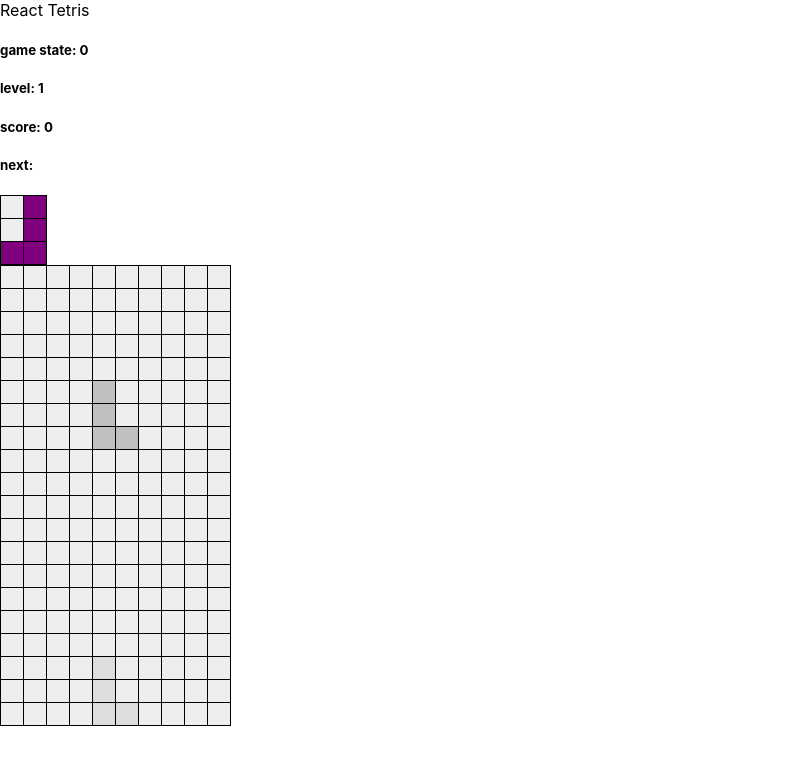
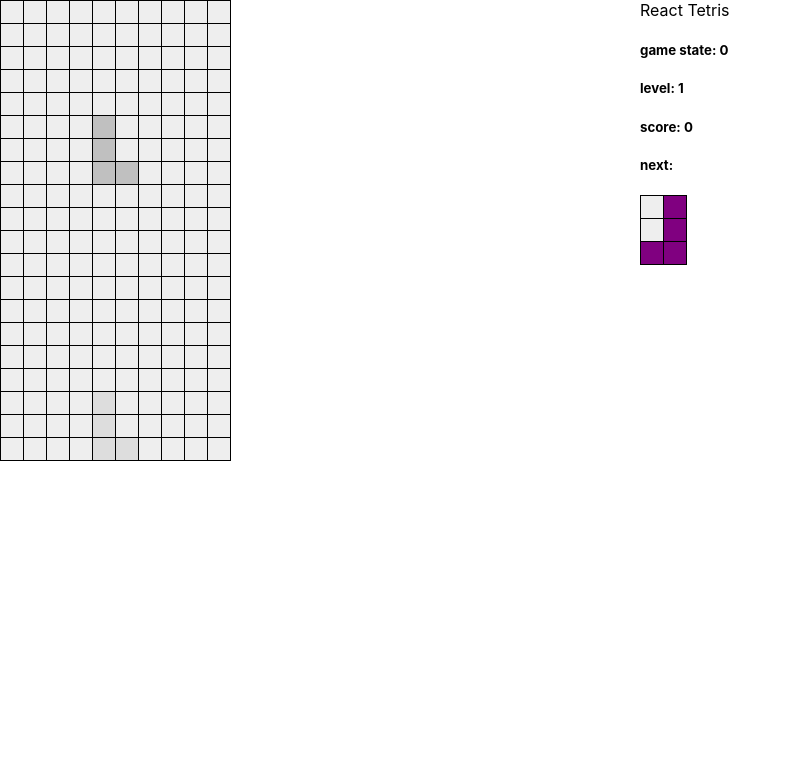
Before and after one commit to Rafe/react-tetris, a React (Create React App) app: page / in a window 1280 px wide. Shown: the top 764 px of the page, without its empty margins (0-792 px from the left). Built offline with nearby package versions, Linux system fonts and the light colour scheme.

Commit message:
feat: Add basic style

```diff
--- a/src/App.tsx
+++ b/src/App.tsx
@@ -427,6 +427,17 @@ const Board = ({matrix}: {matrix: string[][]}) => (
   </MatrixTable>
 )
 
+const Container = styled.div`
+  display: flex;
+`
+
+const BoardContainer = styled.div`
+    flex: 1;
+`
+const NextContainer = styled.div`
+    flex: 1;
+`
+
 function App() {
   const {
     gameState,
@@ -442,7 +453,11 @@ function App() {
   useEffect(bindController)
 
   return (
-    <div className="App">
+    <Container>
+      <BoardContainer>
+        <Board matrix={viewMatrix()} />
+      </BoardContainer>
+      <NextContainer>
         <header className="App-header">React Tetris</header>
         <h5>game state: {gameState}</h5>
         <h5>level: {level}</h5>
@@ -459,8 +474,8 @@ function App() {
             </tr>
           ))}
         </MatrixTable>
-      <Board matrix={viewMatrix()} />
-    </div>
+      </NextContainer>
+    </Container>
   );
 }
 
```
Lines whose indentation alone changed are shown as unchanged.
